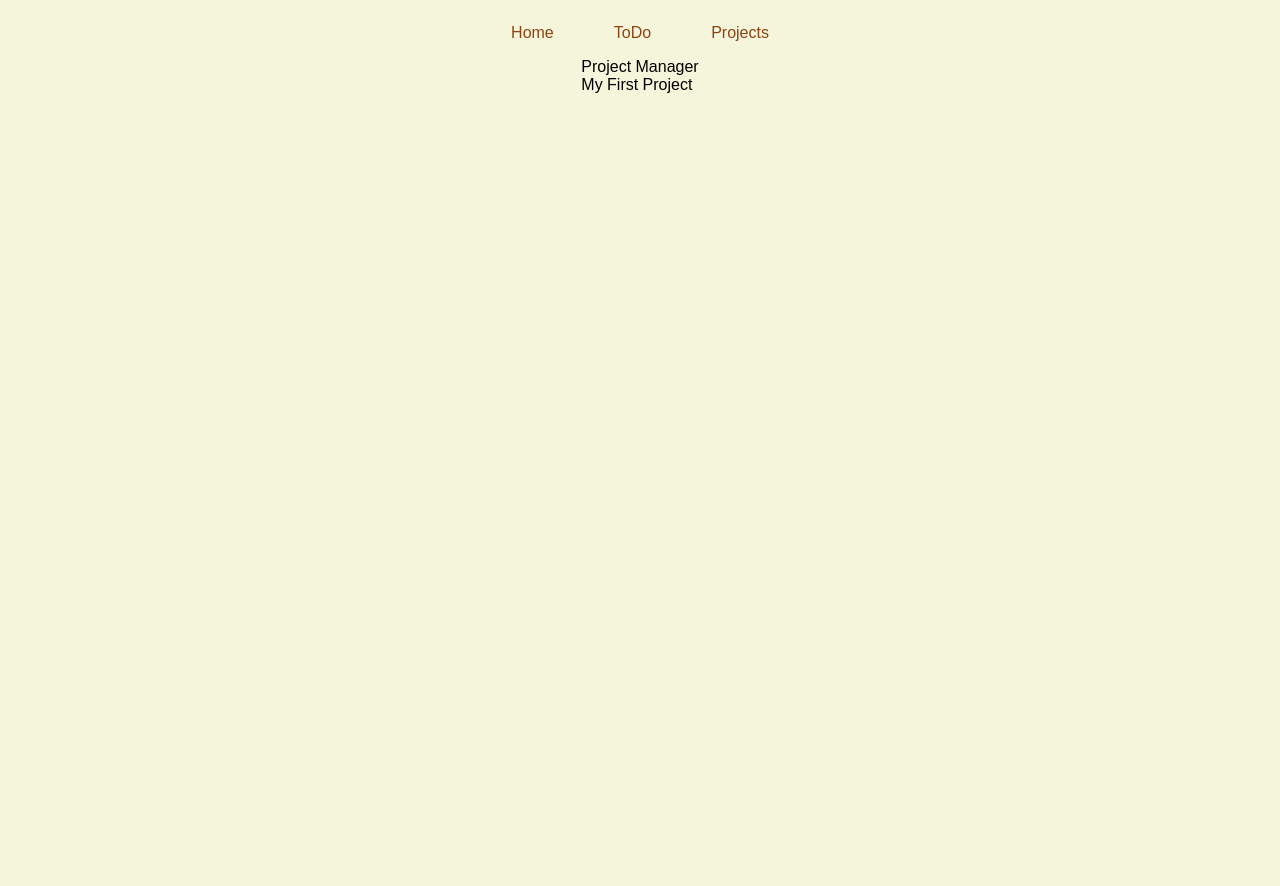
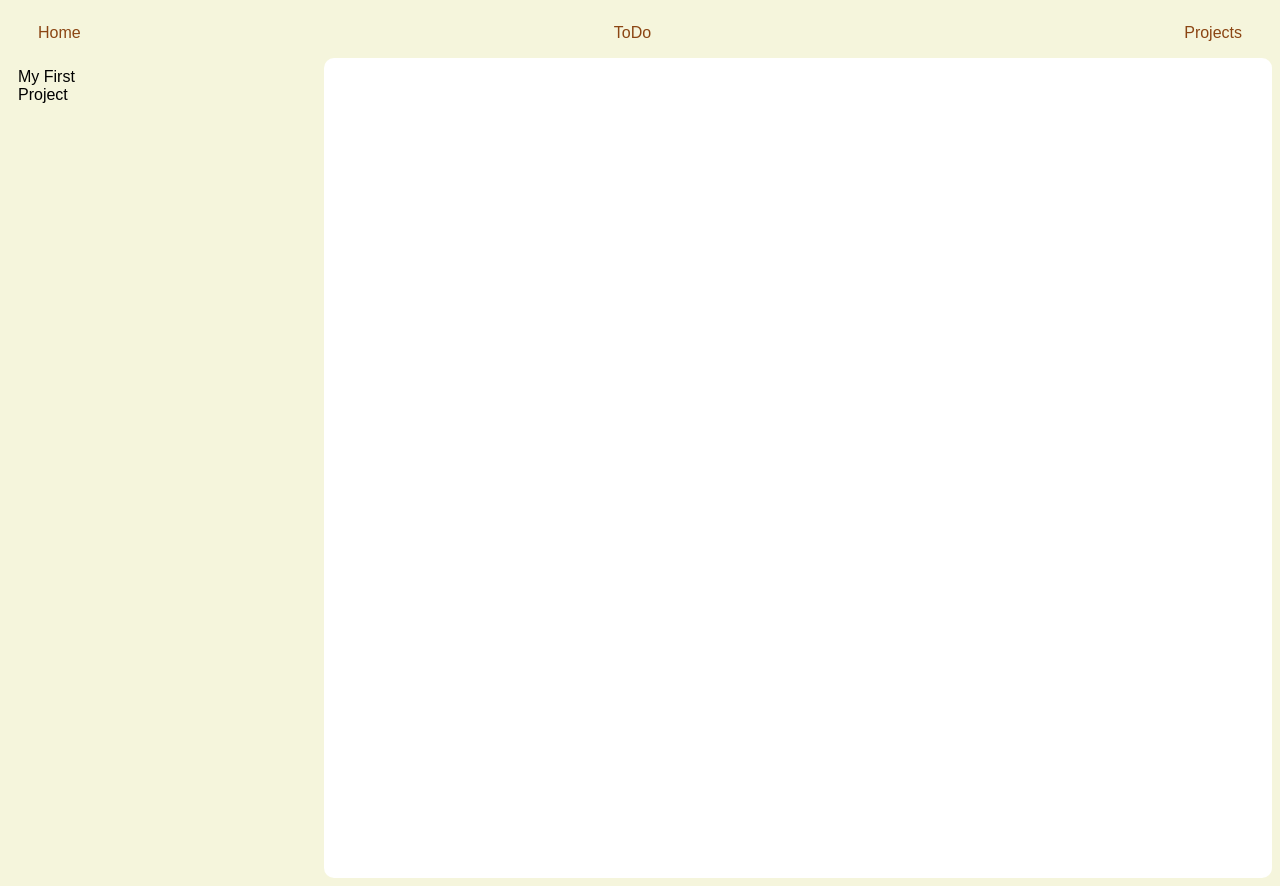
Before and after one commit to earnestabromjr/TOP-ToDo-List-App, a website built with webpack: page src/template.html in a window 1280 px wide. Before the commit the page ends 800 px from the top, so only its background shows below. Built offline with nearby package versions, Linux system fonts and the light colour scheme.

Commit message:
Refactor TodoUI class and update UI layout for improved project management

```diff
--- a/src/index.js
+++ b/src/index.js
@@ -3,7 +3,7 @@ import { Todo } from './todo.js';
 import { Project } from "./projects";
 import { ProjectManager } from "./projectManager";
 import { StorageManager } from "./storageManager";
-import { load_default_page} from "./todoui";
+import { TodoUI } from "./todoui";
 
 const project = new Project({});
 project.addName("My First Project");
@@ -46,12 +46,13 @@ storedProjects.forEach(projectData => {
 console.log(storedProjects);
 
 const content = document.querySelector("#content");
-const card = document.createElement("div");
+// const card = document.createElement("div");
 
-card.textContent = todoInstance.getProperty("title");
+// card.textContent = todoInstance.getProperty("title");
 
-card.classList.add("card");
+// card.classList.add("card");
 
-content.append(card);
-
-load_default_page(projectManager, storageManager)
+// content.append(card);
+const ui = new TodoUI();
+console.log(ui.uiElements)
+ui.load_default_page(projectManager, storageManager)
--- a/src/style.css
+++ b/src/style.css
@@ -1,5 +1,7 @@
 body {
-    display: flex;
+    display: grid;
+    grid-template-rows: auto 1fr auto;
+    grid-template-columns: 1fr 3fr;
     flex-direction: column;
     align-items: center;
     background: beige;
@@ -9,9 +11,11 @@ body {
 }
 
 header {
+    grid-column: 1 / -1;
     display: flex;
-    flex-direction: column;
-    align-items: center;
+    flex-direction: row;
+    justify-content: space-between;
+    align-content: flex-start;
 }
 
 img {
@@ -22,7 +26,7 @@ img {
 nav {
     display: flex;
     flex-direction: row;
-    justify-content: start;
+    justify-content: space-between;
     align-items: center;
     width: 100%;
     height: 50px;
@@ -42,18 +46,24 @@ nav button {
 }
 
 #content {
+    display: grid;
+    grid-template-columns: repeat(3, 1fr);
+    grid-template-rows: auto 1fr;
+    align-items: start;
+    justify-content: space-evenly;
+    padding: 10px;
+    height: 100vh;
+}
+
+#todos {
     display: flex;
     flex-direction: column;
     align-items: center;
-    justify-content: space-evenly;
-}
-
-#content h1 {
-    font-family: "Droid Sans", sans-serif;
-    margin-top: 2rem;
-    margin-bottom: 2rem;
-    font-weight: 700;
-    font-size: 3rem;
+    justify-content: center;
+    background-color: white;
+    border-radius: 10px;
+    padding: 10px;
+    height: 100vh;
 }
 
 #content h2 {
--- a/src/template.html
+++ b/src/template.html
@@ -1,9 +1,11 @@
 <!DOCTYPE html>
 <html lang="en">
+
 <head>
     <meta charset="UTF-8">
     <title>ToDo List App</title>
 </head>
+
 <body>
     <header>
         <nav>
@@ -13,7 +15,12 @@
         </nav>
     </header>
     <div id="content">
+        <h2>Projects</h2>
+        <div id="projects"></div>
 
     </div>
+    <div id="todos">
+    </div>
 </body>
+
 </html>
--- a/src/todoui.js
+++ b/src/todoui.js
@@ -1,29 +1,42 @@
-import {ProjectManager} from "./projectManager";
-import {StorageManager} from "./storageManager";
-import {Project} from "./projects";
+import { ProjectManager } from "./projectManager";
+import { StorageManager } from "./storageManager";
+import { Project } from "./projects";
 
 
-export function load_default_page(projectManager, storageManager) {
+export class TodoUI {
+
+    constructor() {
+        this.projectManager = new ProjectManager({
+            storageManager: new StorageManager()
+        });
+        this.storageManager = new StorageManager();
+        this.uiElements = {
+            content: document.querySelector("#content"),
+            projectSidebar: document.createElement("div"),
+            projectManagerCard: document.getElementById("projects"),
+            projectManagerTitle: document.createElement("h2")
+        };
+    }
+
+
+    load_default_page() {
         try {
             // const projectManager = new ProjectManager({
             //     storageManager: new StorageManager()
             // });
-        const storedProjects = storageManager.loadData('projects');
+            const storedProjects = this.storageManager.loadData('projects');
             const projects = storedProjects.map(projectData => Project.fromJSON(projectData));
             if (projects.length > 0) {
-            const defaultProject = projectManager.getCurrentProject();
+                const defaultProject = this.projectManager.getCurrentProject();
             } else {
-            const defaultProject = new Project({name: "Default Project"});
-            projectManager.addProject(defaultProject);
-            projectManager.setCurrentProject(defaultProject.id);
+                const defaultProject = new Project({ name: "Default Project" });
+                this.projectManager.addProject(defaultProject);
+                this.projectManager.setCurrentProject(defaultProject.id);
             }
 
-        const content = document.querySelector("#content");
-        content.textContent = "";
+            this.uiElements.content.textContent = "";
 
-        const projectManagerCard = document.createElement("div");
-        projectManagerCard.classList.add("project-manager-card");
-        projectManagerCard.textContent = "Project Manager";
+            this.uiElements.projectManagerCard.classList.add("project-manager-card");
 
             if (projects.length > 0) {
                 projects.forEach(project => {
@@ -31,16 +44,16 @@ export function load_default_page(projectManager, storageManager) {
                     projectCard.classList.add("project-card");
                     projectCard.textContent = project.name;
                     projectCard.addEventListener("click", () => {
-                    projectManager.setCurrentProject(project.id);
-                    load_default_page(); // Reload to show the current project
+                        this.projectManager.setCurrentProject(project.id);
+                        this.load_default_page(); // Reload to show the current project
                     });
-                projectManagerCard.appendChild(projectCard);
+                    this.uiElements.projectManagerCard.appendChild(projectCard);
                 });
             }
-        content.appendChild(projectManagerCard);
+            this.uiElements.content.appendChild(this.uiElements.projectManagerCard);
         } catch (error) {
             console.error("Error loading default page:", error);
-        const content = document.querySelector("#content");
-        content.textContent = "Failed to load projects. Please try again later.";
+            this.uiElements.content.textContent = "Failed to load projects. Please try again later.";
         }
     }
+}
```
Lines whose indentation alone changed are shown as unchanged.
